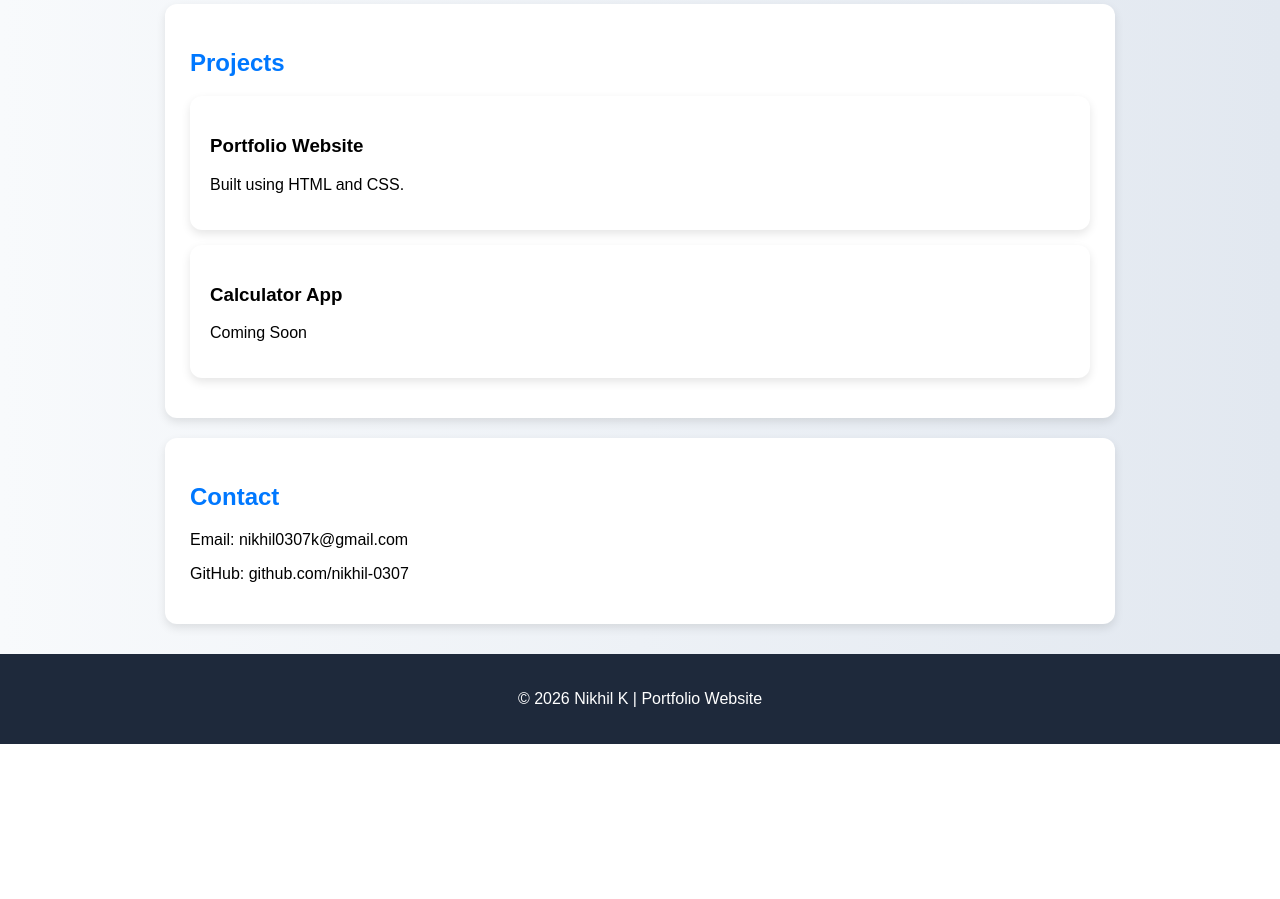
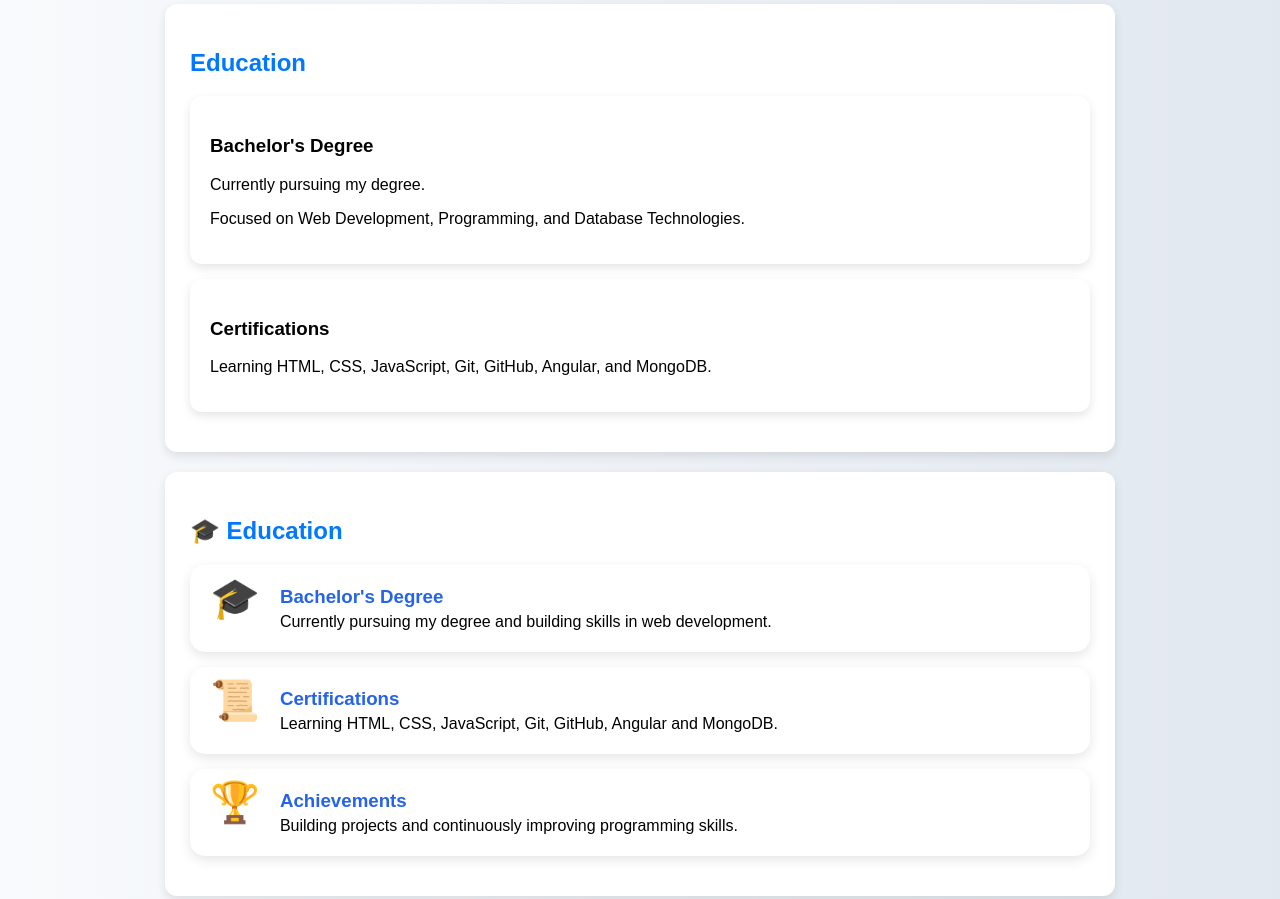
Before and after one commit to Nikhil-0307/Portfolio, a plain HTML site: page index.html in a window 1280 px wide. Shown: the part 856-1755 px from the top of the page. Before the commit the page ends 1600 px from the top, so only its background shows below. Drawn offline with Linux system fonts and the light colour scheme.

Commit message:
Portfolio update

```diff
--- a/index.html
+++ b/index.html
@@ -8,9 +8,9 @@
     <nav>
     <a href="#about">About</a>
     <a href="#skills">Skills</a>
+    <a href="#education">Education</a>
     <a href="#projects">Projects</a>
 </nav>
-
 <header>
     <img src="profile.jpg" alt="Nikhil" width="150">
     <h1>Nikhil K</h1>
@@ -18,8 +18,7 @@
     <a href="#" class="btn">Download Resume</a>
     <a href="https://github.com/Nikhil-0307" class="btn">GitHub</a>
 </header>
-
-<section id="about">
+     <section id="about">
     <h2>About Me</h2>
     <p>
         I am a passionate web developer currently learning modern web technologies.
@@ -37,6 +36,47 @@
         <div class="skill">Angular</div>
         <div class="skill">MongoDB</div>
         <div class="skill">GitHub</div>
+    </div>
+</section>
+<section id="education">
+    <h2>Education</h2>
+
+    <div class="card">
+        <h3>Bachelor's Degree</h3>
+        <p>Currently pursuing my degree.</p>
+        <p>Focused on Web Development, Programming, and Database Technologies.</p>
+    </div>
+
+    <div class="card">
+        <h3>Certifications</h3>
+        <p>Learning HTML, CSS, JavaScript, Git, GitHub, Angular, and MongoDB.</p>
+    </div>
+</section>
+<section id="education">
+    <h2>🎓 Education</h2>
+
+    <div class="education-card">
+        <div class="icon">🎓</div>
+        <div>
+            <h3>Bachelor's Degree</h3>
+            <p>Currently pursuing my degree and building skills in web development.</p>
+        </div>
+    </div>
+
+    <div class="education-card">
+        <div class="icon">📜</div>
+        <div>
+            <h3>Certifications</h3>
+            <p>Learning HTML, CSS, JavaScript, Git, GitHub, Angular and MongoDB.</p>
+        </div>
+    </div>
+
+    <div class="education-card">
+        <div class="icon">🏆</div>
+        <div>
+            <h3>Achievements</h3>
+            <p>Building projects and continuously improving programming skills.</p>
+        </div>
     </div>
 </section>
 <section id="projects">
--- a/style.css
+++ b/style.css
@@ -175,3 +175,43 @@ section:hover{
         transform:translateY(0);
     }
 }
+
+.education-card{
+    display:flex;
+    align-items:center;
+    gap:20px;
+    background:white;
+    padding:20px;
+    margin:15px 0;
+    border-radius:15px;
+    box-shadow:0 4px 12px rgba(0,0,0,0.1);
+    transition:0.4s;
+}
+
+.education-card:hover{
+    transform:translateY(-8px);
+    box-shadow:0 8px 20px rgba(0,0,0,0.2);
+}
+
+.icon{
+    font-size:40px;
+    animation:bounce 2s infinite;
+}
+
+@keyframes bounce{
+    0%,100%{
+        transform:translateY(0);
+    }
+    50%{
+        transform:translateY(-10px);
+    }
+}
+
+.education-card h3{
+    margin:0;
+    color:#2563eb;
+}
+
+.education-card p{
+    margin:5px 0 0;
+}
```
